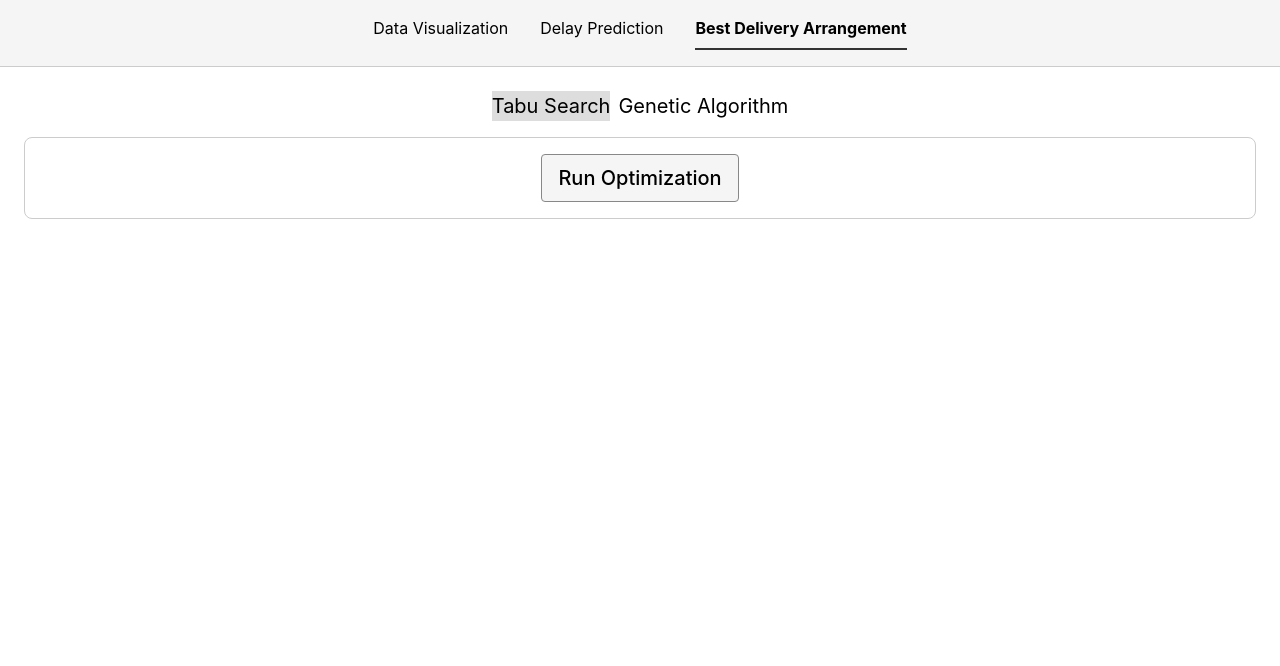
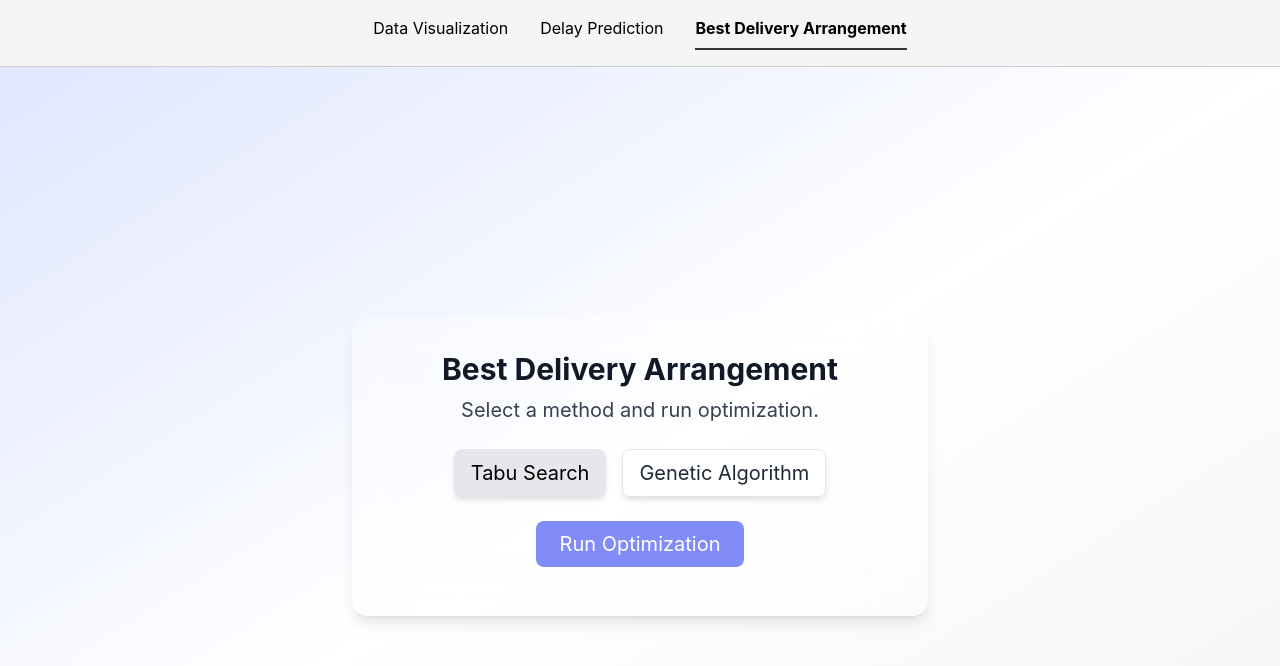
Before and after one commit to awesomePei/113-2_MDS_final_project, a React (Create React App) app: page / in a window 1280 px wide. Both pictures are taken after a click on the button "Best Delivery Arrangement". Shown: the top 666 px of the page. Built offline with nearby package versions, Linux system fonts and the light colour scheme.

Commit message:
gradient frontend

```diff
--- a/src/tabs/best_delivery_arrangement.tsx
+++ b/src/tabs/best_delivery_arrangement.tsx
@@ -34,36 +34,52 @@ export default function BestDeliveryArrangement() {
   };
 
   return (
-    <div style={{ padding: 24 }}>
-      <div style={{ marginBottom: 16 }}>
-        <button onClick={() => setMethod("tabu")} style={{ marginRight: 8, background: method === "tabu" ? "#ddd" : "#fff" }}>Tabu Search</button>
-        <button onClick={() => setMethod("ga")} style={{ background: method === "ga" ? "#ddd" : "#fff" }}>Genetic Algorithm</button>
+    <div className="min-h-screen bg-gradient-to-br from-indigo-100 via-white to-gray-100 flex items-center justify-center p-6">
+      <div className="bg-white/30 backdrop-blur-xl border border-white/40 rounded-2xl shadow-lg max-w-xl w-full p-8 text-gray-900">
+        <h1 className="text-3xl font-bold text-center mb-2">Best Delivery Arrangement</h1>
+        <p className="text-center text-gray-700 mb-6">Select a method and run optimization.</p>
+
+        <div className="flex justify-center gap-4 mb-6">
+          <button
+            onClick={() => setMethod("tabu")}
+            className={`px-4 py-2 rounded-lg border shadow-md transition ${
+              method === "tabu"
+                ? "bg-gray-200 text-black"
+                : "bg-white/60 text-gray-800 hover:bg-white/80"
+            }`}
+          >
+            Tabu Search
+          </button>
+          <button
+            onClick={() => setMethod("ga")}
+            className={`px-4 py-2 rounded-lg border shadow-md transition ${
+              method === "ga"
+                ? "bg-gray-200 text-black"
+                : "bg-white/60 text-gray-800 hover:bg-white/80"
+            }`}
+          >
+            Genetic Algorithm
+          </button>
         </div>
 
-      <div style={{ marginBottom: 24, padding: 16, border: "1px solid #ccc", borderRadius: 8 }}>
+        <div className="text-center mb-4">
           <button
             onClick={handleRun}
             disabled={loading}
-          style={{
-            padding: "8px 16px",
-            border: "1px solid #888",
-            borderRadius: 4,
-            background: loading ? "#eee" : "#f5f5f5",
-            fontWeight: 500,
-            cursor: loading ? "not-allowed" : "pointer",
-            minWidth: 130
-          }}
+            className="px-6 py-2 rounded-lg bg-indigo-400 text-white hover:bg-indigo-500 disabled:opacity-50 disabled:cursor-not-allowed transition"
           >
             {loading ? "Running..." : "Run Optimization"}
           </button>
         </div>
+
         {result && (
-        <div style={{ marginTop: 32 }}>
-          <h3 style={{ fontWeight: 600 }}>Optimization Result</h3>
+          <div className="mt-6 text-sm text-gray-800">
+            <h3 className="font-semibold mb-2">Optimization Result</h3>
             <p><strong>Best Score:</strong> {result.bestScore}</p>
             <p><strong>Best Order:</strong> {Array.isArray(result.summary?.best_order) ? result.summary.best_order.join(", ") : "N/A"}</p>
           </div>
         )}
       </div>
+    </div>
   );
 }
```
Also changed, not shown: 1 other file (tests, documents, lock files or other folders). Lines whose indentation alone changed are shown as unchanged.
